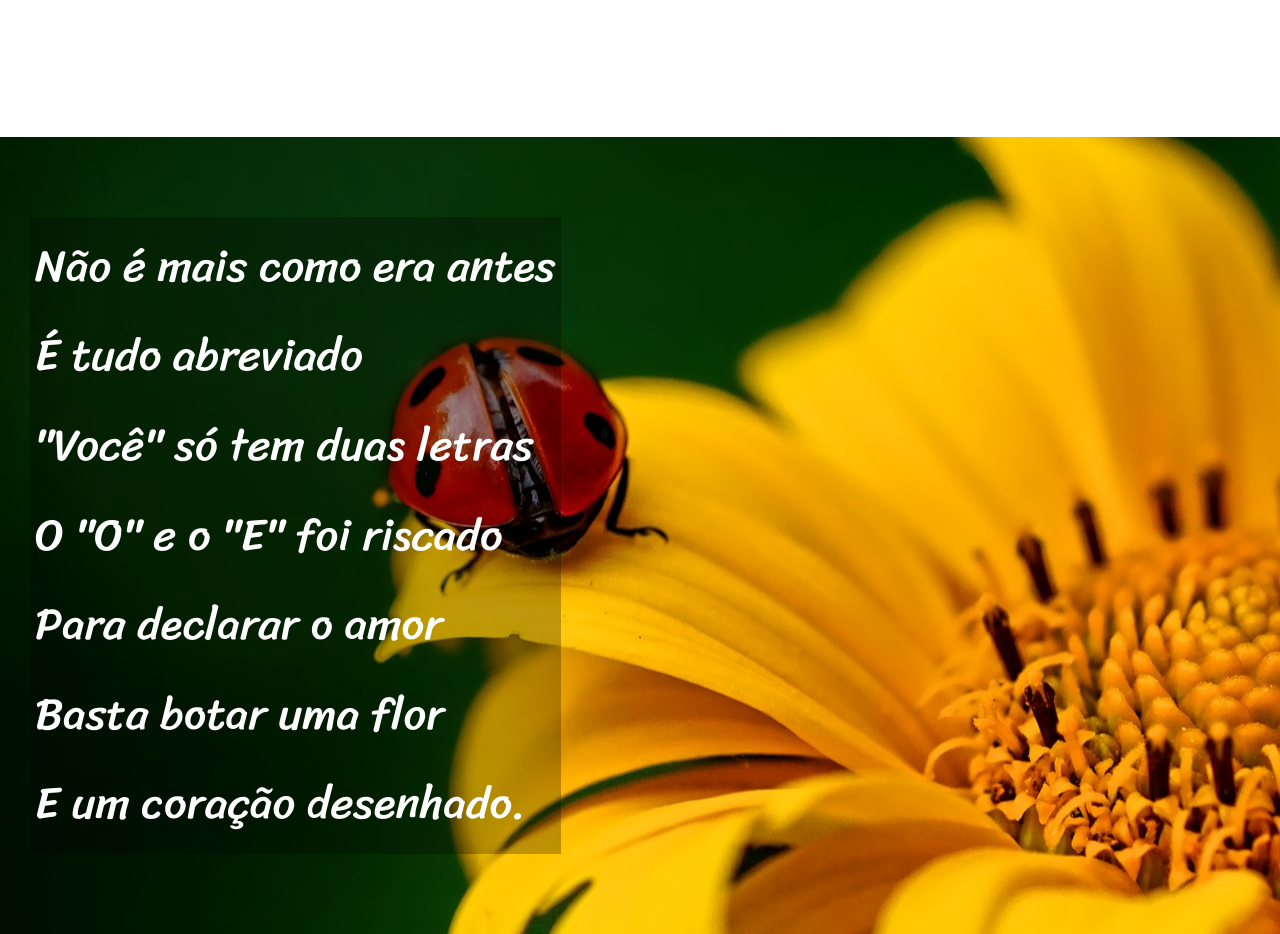
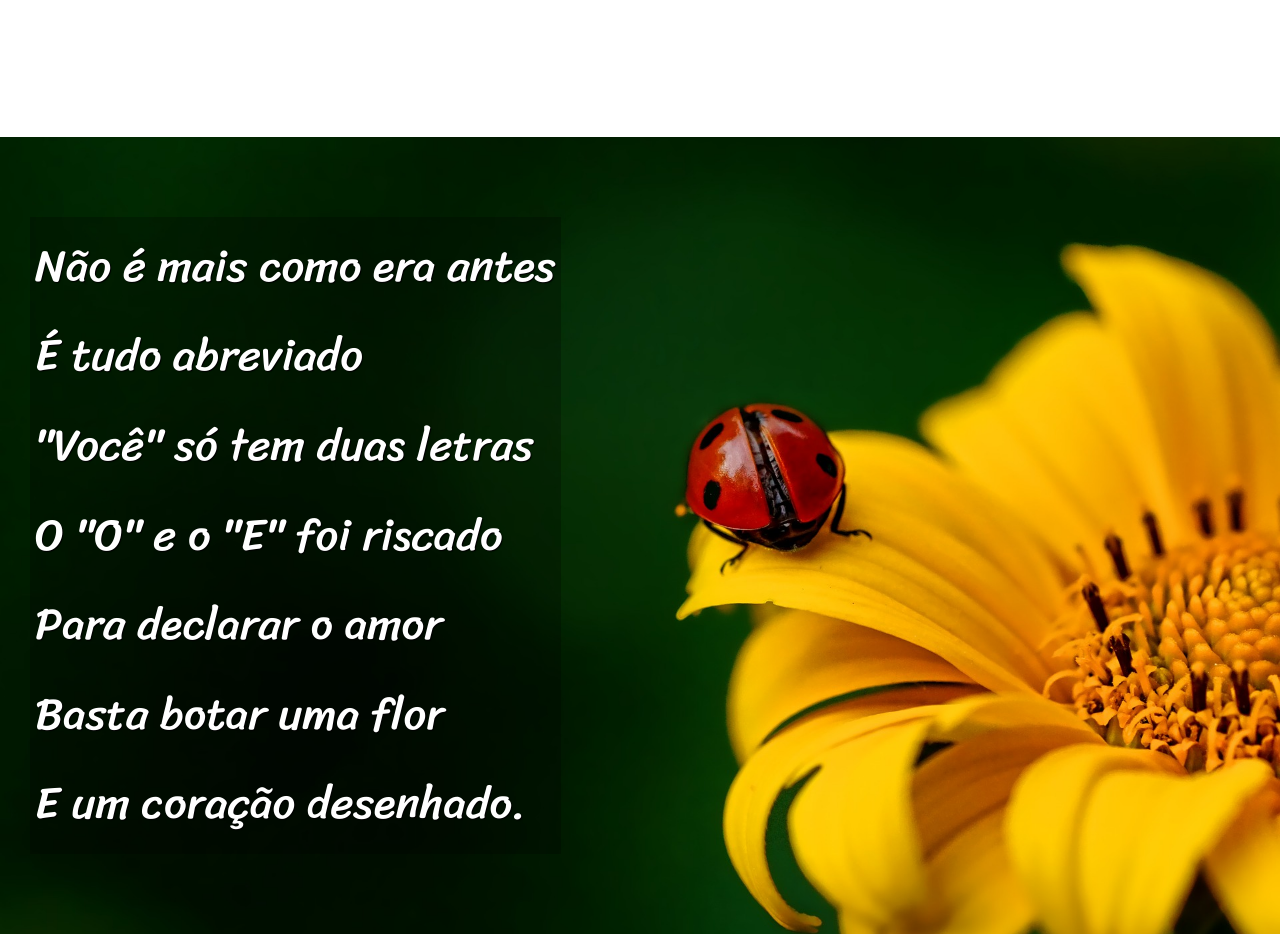
Before and after one commit to dirlei12/htmlCssModulo03, a plain HTML site: page Desafios/projetoCordel/index.html in a window 1280 px wide. Shown: the part 1000-1934 px from the top of the page. Drawn offline with Linux system fonts and the light colour scheme.

Commit message:
Update style.css

```diff
--- a/Desafios/projetoCordel/style.css
+++ b/Desafios/projetoCordel/style.css
@@ -81,15 +81,18 @@ section.imagem > p {
     display: inline-block;
     padding: 5px;
     background-color: rgba(0, 0, 0, 0.253);
+    text-shadow: 1px 1px 1px black;
 }
 
 section#img1{
     background-image: url(imagens/background001.jpg);
     background-position: right center ;
+    background-size: cover;
 }
 section#img2{
     background-image: url(imagens/background002.jpg);
     background-position: center center ;
+    background-size: cover;
 }
 
 footer {
```
